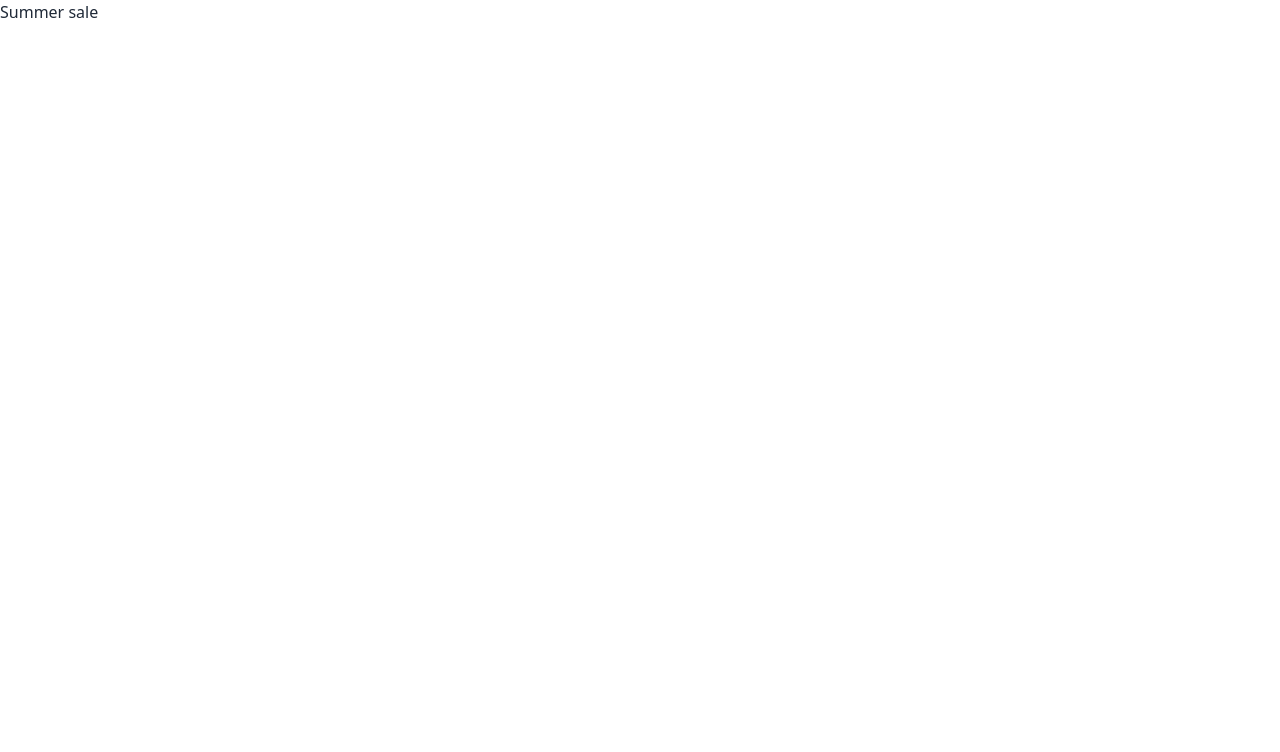
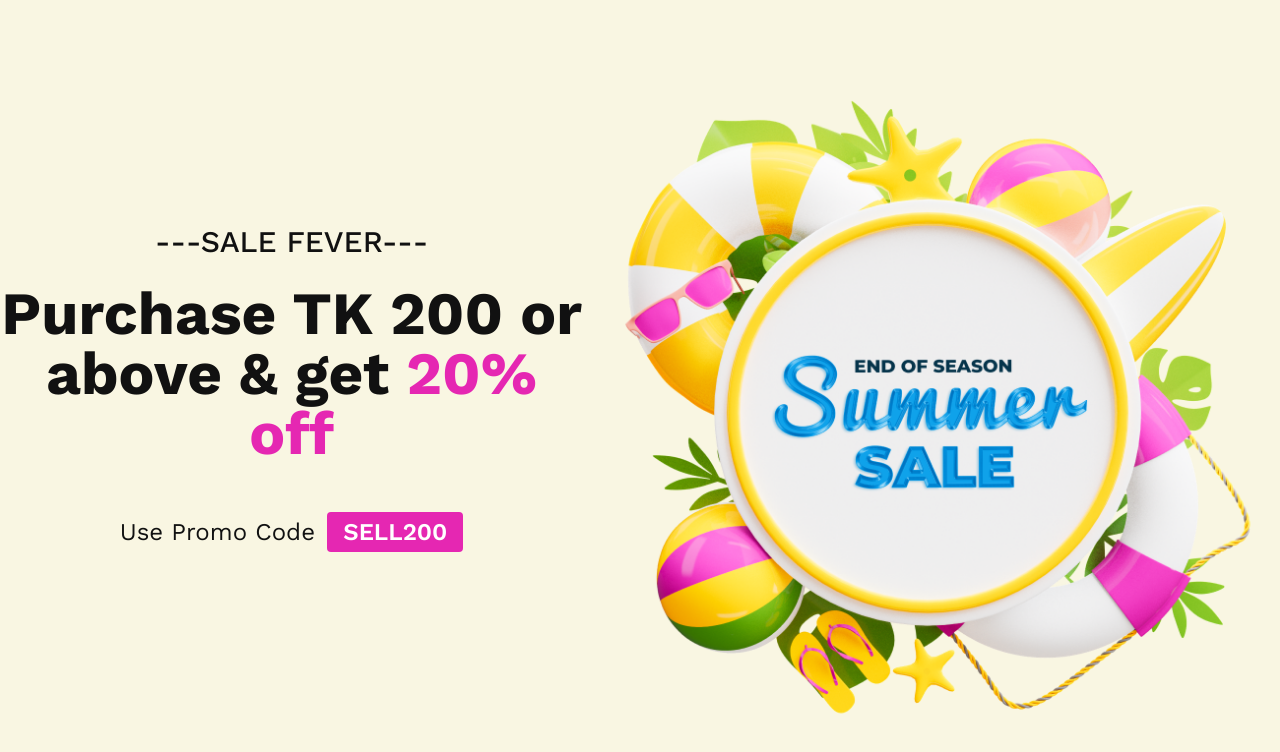
Before and after one commit to devmasud1/summer-sale, a plain HTML site: page index.html in a window 1280 px wide. Drawn offline with nearby package versions, Linux system fonts and the light colour scheme.

Commit message:
banner section

```diff
--- /dev/null
+++ b/css/style.css
@@ -0,0 +1,8 @@
+*{
+    margin: 0;
+    padding: 0;
+    box-sizing: border-box;
+}
+body{
+    font-family: 'Work Sans', sans-serif;
+}
--- a/index.html
+++ b/index.html
@@ -5,19 +5,50 @@
     <meta charset="UTF-8">
     <meta name="viewport" content="width=device-width, initial-scale=1.0">
     <title>Summer Sale</title>
+    <!-- daisyui -->
     <link href="https://cdn.jsdelivr.net/npm/daisyui@3.5.1/dist/full.css" rel="stylesheet" type="text/css" />
+    <!-- tailwindcss -->
     <script src="https://cdn.tailwindcss.com"></script>
+    <!-- google fonts -->
+    <link rel="preconnect" href="https://fonts.googleapis.com">
+    <link rel="preconnect" href="https://fonts.gstatic.com" crossorigin>
+    <link href="https://fonts.googleapis.com/css2?family=Work+Sans:wght@400;500;600;700;800;900&display=swap"
+        rel="stylesheet">
+    <!-- custom css -->
+    <link rel="stylesheet" href="./css/style.css">
 </head>
+
 
 <body>
     <header></header>
 
     <main>
-        <h1>Summer sale</h1>
+        <!-- Banner Start -->
+        <div class="bg-[#F9F6E2] text-[#111]">
+            <div
+                class="container mx-auto flex  flex-col-reverse md:flex-row justify-between  items-center min-h-screen ">
+                <div class="text-center">
+                    <h3 class="text-3xl font-medium"> ---SALE FEVER--- </h3>
+                    <h1 class="text-3xl md:text-5xl lg:text-6xl font-semibold md:font-bold my-3 md:my-6">
+                        Purchase TK 200 or <br>
+                        above & get <span class="text-[#E527B2]">20% off</span>
+                    </h1>
+                    <p class="py-6 text-2xl">
+                        Use Promo Code
+                        <button class="bg-[#E527B2] text-[#fff] px-4 py-1 ml-1 rounded font-semibold">SELL200</button>
+                    </p>
+                </div>
+                <div>
+                    <img src="./images/Summer 1.png" class=" " />
+                </div>
+            </div>
+        </div>
+        <!-- Banner End -->
+
+
+
     </main>
-
     <footer></footer>
-
     <script src="./js/app.js"></script>
 </body>
 
```
